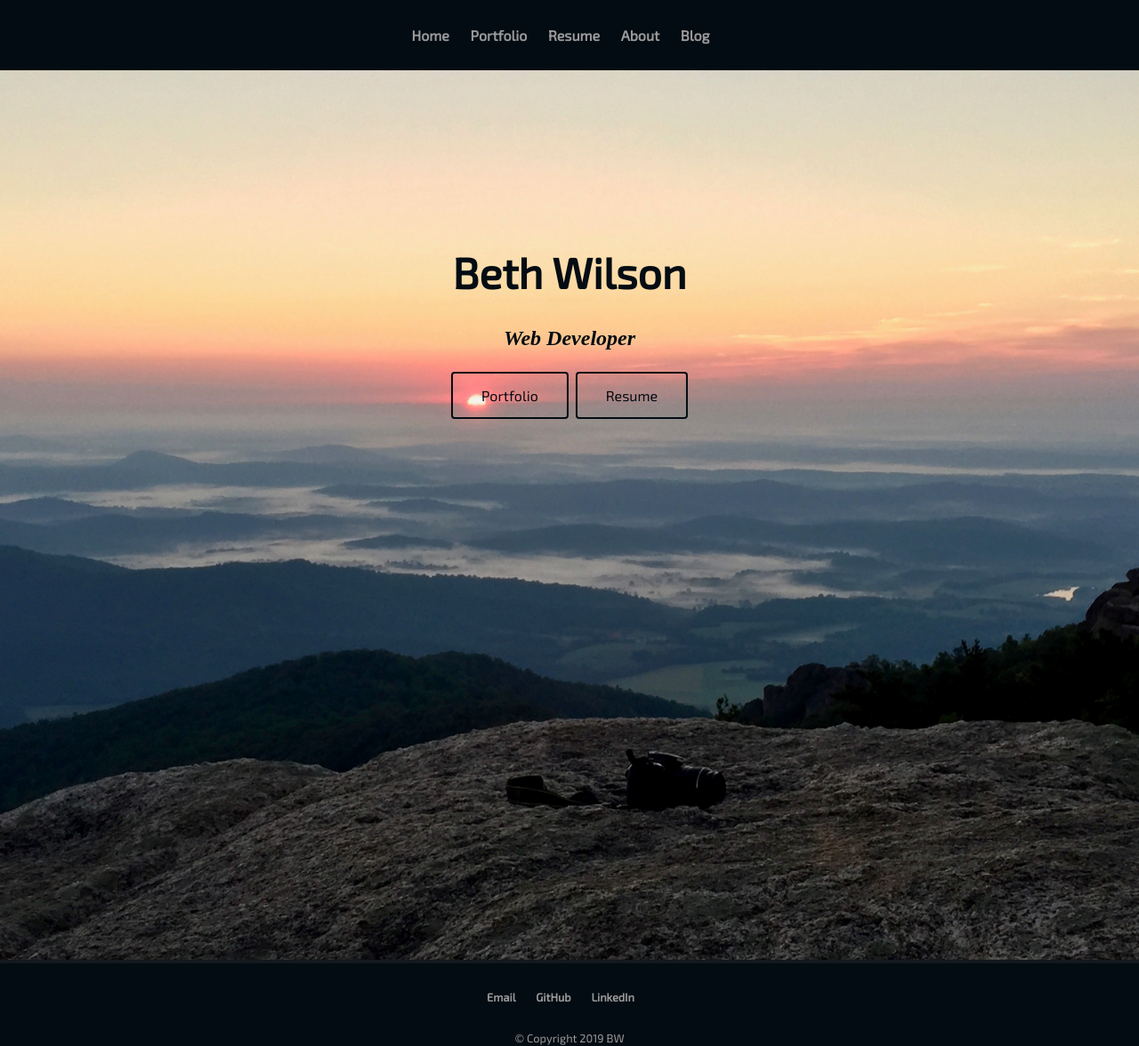
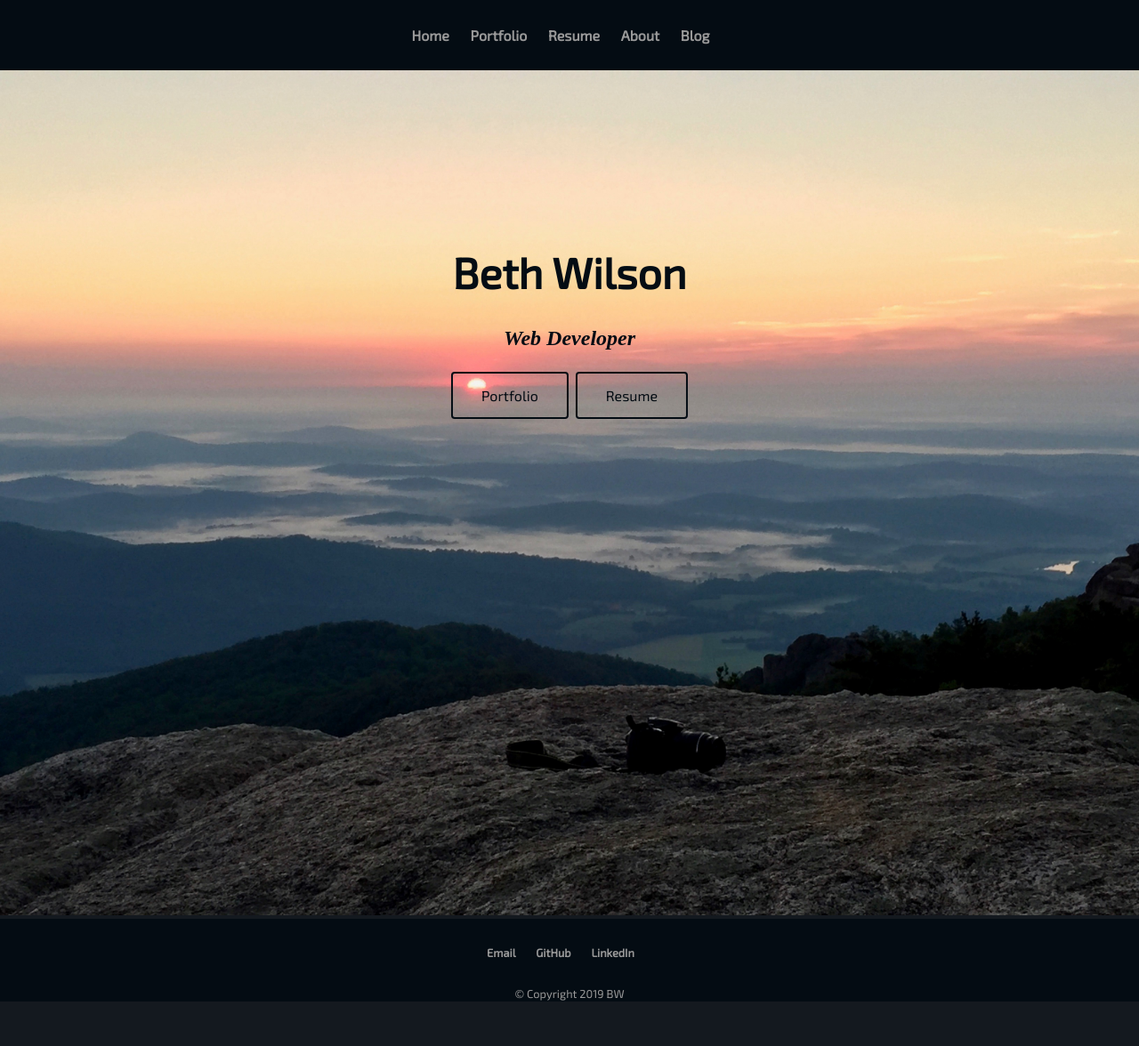
Before and after one commit to bethwilson07/bethwilson07.github.io, a Jekyll site: the page built from index.html, in a window 1280 px wide. Shown: the whole page at 89% size. Built offline with Jekyll 4.4.1, drawn with Linux system fonts in a browser that asks for light colours; after the commit the page ends 1126 px from its top, so only the background shows below that.

Commit message:
changed height to auto

```diff
--- a/index.html
+++ b/index.html
@@ -2,7 +2,7 @@
 layout: default
 ---
 	<div class="blurb">
-		<img src="./assets/images/mid_img.jpg" alt="sunset" style="width:100%;height:1000px;">
+		<img src="./assets/images/mid_img.jpg" alt="sunset" style="width:100%;height:auto;">
 		<div class="centered">
 			<h1 style="text-align:center;color:#040c13;">Beth Wilson</h1>
 			<h2 style="text-align:center;color:#040c13;"><i> Web Developer</i></h2>
```
